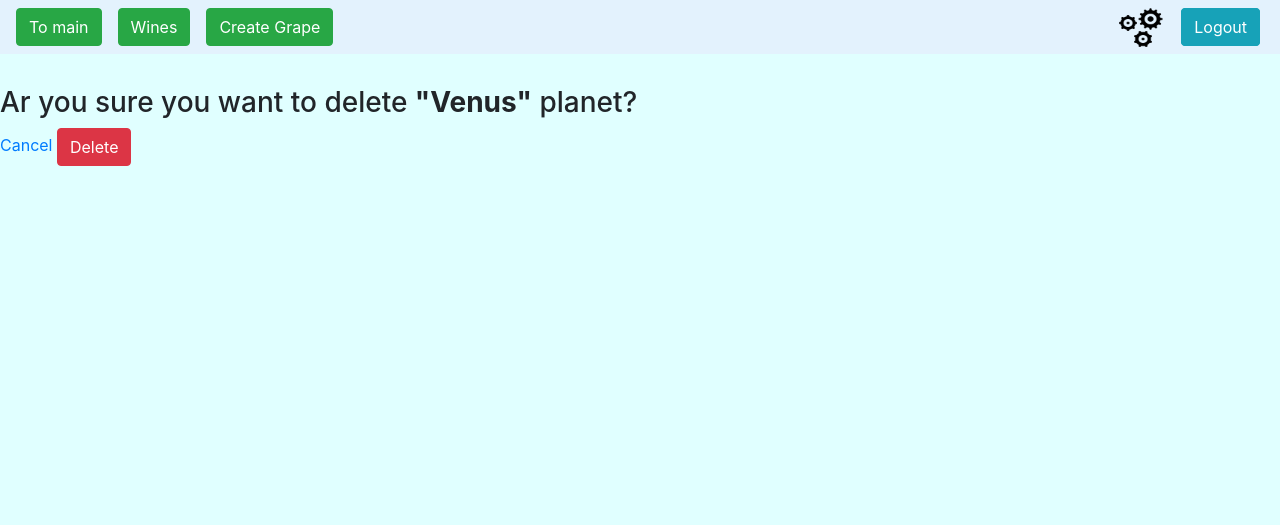
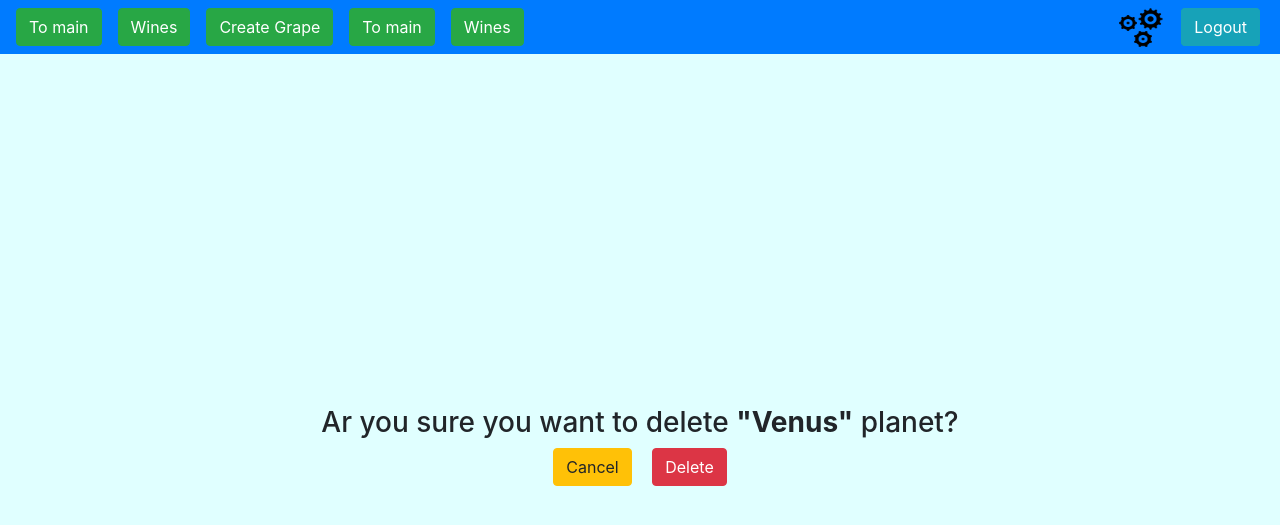
Before and after one commit to Alteyka/Fly-from-Earth, a Django app: a page that uses templates/base.html in a window 1280 px wide. Shown: the top 525 px of the page. Run offline with Django 3.2, Linux system fonts and the light colour scheme; a user stored in the database is signed in; data comes from the database, SQL or seed files in the repository; both versions use the stored data as it was after the commit; some libraries are stand-ins or nearby versions.

Commit message:
Little changes in html forms for delete/update/list of cards

```diff
--- a/flyfe/templates/flyfe/account_activate_email.html
+++ b/flyfe/templates/flyfe/account_activate_email.html
@@ -2,5 +2,7 @@
 Hi {{ user.username }},
 Please click on the link to confirm your registration,
 
-https://fly-from-earth.herokuapp.com{% url 'activate' uidb64=uid token=token %}
+http://127.0.0.1:8000{% url 'activate' uidb64=uid token=token %}
 {% endautoescape %}
+
+<!--https://fly-from-earth.herokuapp.com-->
--- a/flyfe/templates/flyfe/card_delete_form.html
+++ b/flyfe/templates/flyfe/card_delete_form.html
@@ -5,12 +5,15 @@
 {% endblock %}
 
 {% block content %}
-    <form action="{% url 'card_delete_url' slug=card.slug %}" method="post">
-        {% csrf_token %}
-        <h3>Ar you sure you want to delete <b>"{{ card.title|title }}"</b> planet?</h3>
-        <a href="{% url 'card_detail_url' slug=card.slug %}">Cancel</a>
-        <button type="submit" name="button" class="btn btn-danger">Delete</button>
+    <div class="row h-50% justify-content-center align-items-center card-delete-box">
+        <form action="{% url 'card_delete_url' slug=card.slug %}" method="post">
+            {% csrf_token %}
+            <h3>Ar you sure you want to delete <b>"{{ card.title|title }}"</b> planet?</h3>
+            <div class="text-center">
+                <a class="btn btn-warning mr-3" href="{% url 'card_detail_url' slug=card.slug %}">Cancel</a>
+                <button type="submit" name="button" class="btn btn-danger">Delete</button>
+            </div>
 
-
-    </form>
+        </form>
+    </div>
 {% endblock %}
--- a/flyfe/templates/flyfe/card_detail.html
+++ b/flyfe/templates/flyfe/card_detail.html
@@ -25,6 +25,10 @@
             <p class="text-center">
                 {{ card.year }}
             </p>
+            <div class="optional-buttons-card text-center">
+                <a class="btn btn-danger mr-3" href="{% url 'card_delete_url' slug=card.slug %}" role="button">Delete</a>
+                <a class="btn btn-warning mr-3" href="{{ card.get_update_url }}" role="button">Update</a>
+            </div>
         </div>
         <div class="card-content-carousel">
             <div id="carouselExampleControls" class="carousel slide" data-ride="carousel">
--- a/flyfe/templates/flyfe/card_update_form.html
+++ b/flyfe/templates/flyfe/card_update_form.html
@@ -13,7 +13,7 @@
                 <div class="form-group">
                     {% if field.errors %}
                         <div class="alert alert-danger">
-                            {{ field.errors }}
+                            {{ form.name_of_field.errors }}
                         </div>
                     {% endif %}
 
--- a/static/css/styles.css
+++ b/static/css/styles.css
@@ -53,3 +53,15 @@ div .form-group ul {
 .my-bar {
     padding-bottom: 2rem;
 }
+
+.log-out-box {
+    padding-top: 20rem;
+}
+
+.optional-buttons-card {
+    padding-bottom: 0.5rem;
+}
+
+.card-delete-box {
+    padding-top: 20rem;
+}
--- a/templates/base.html
+++ b/templates/base.html
@@ -19,18 +19,20 @@
 
 <body>
     <div class="my-bar">
-        <nav class="navbar navbar-light" style="background-color: #e3f2fd;">
+        <nav class="navbar navbar-dark bg-primary" style="background-color: #e3f2fd;">
             <form class="form-inline">
                 {% if request.user.is_authenticated and request.user.is_staff %}
-                    {% block admin-panel%}{% endblock %}
+                    {% block admin-panel%}
+                    {% endblock %}
+                    <a class="btn btn-success mr-3" href="{% url 'start_page_url' %}" role="button">To main</a>
+                    <a class="btn btn-info" style="position: absolute; right: 20px" href="{% url 'logout_view_url' %}" role="button">Logout</a>
+                    <a class="btn btn-success mr-3" href="{% url 'cards_list_url' %}" role="button">Wines</a>
+                    <a class="btn btn-success mr-3" href="{% url 'card_create_url' %}" role="button">Create Grape</a>
+                    <a class="btn btn-info" style="position: absolute; right: 20px" href="{% url 'logout_view_url' %}" role="button">Logout</a>
                 {% endif %}
                 {% if request.user.is_authenticated %}
                     <a class="btn btn-success mr-3" href="{% url 'start_page_url' %}" role="button">To main</a>
-                    <a class="btn btn-info" style="position: absolute; right: 20px" href="{% url 'logout_view_url' %}" role="button">Logout</a>
-                {% endif %}
-                {% if request.user.is_staff %}
                     <a class="btn btn-success mr-3" href="{% url 'cards_list_url' %}" role="button">Wines</a>
-                    <a class="btn btn-success mr-3" href="{% url 'card_create_url' %}" role="button">Create Grape</a>
                     <a class="btn btn-info" style="position: absolute; right: 20px" href="{% url 'logout_view_url' %}" role="button">Logout</a>
                 {% else %}
                     <a class="btn btn-success mr-3" href="{% url 'start_page_url' %}" role="button">To main</a>
```
Also changed, not shown: flyfe/templates/flyfe/logout.html (+4 -3 lines), flyfe/templates/flyfe/start_page.html (+5 -4 lines), db.sqlite3.
